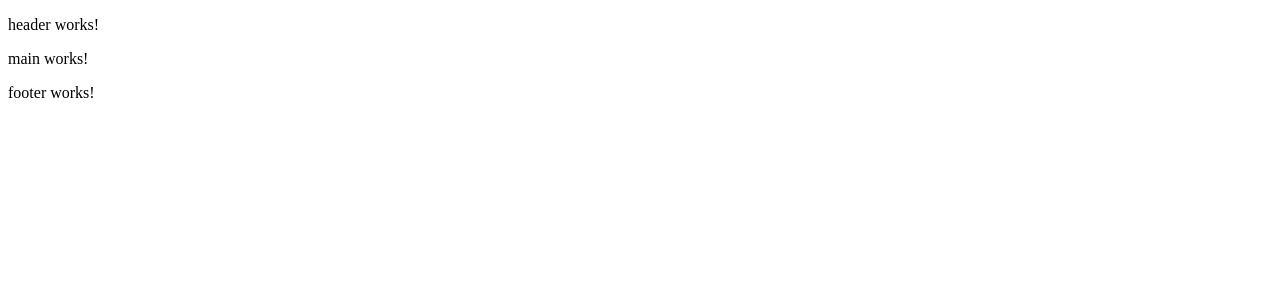
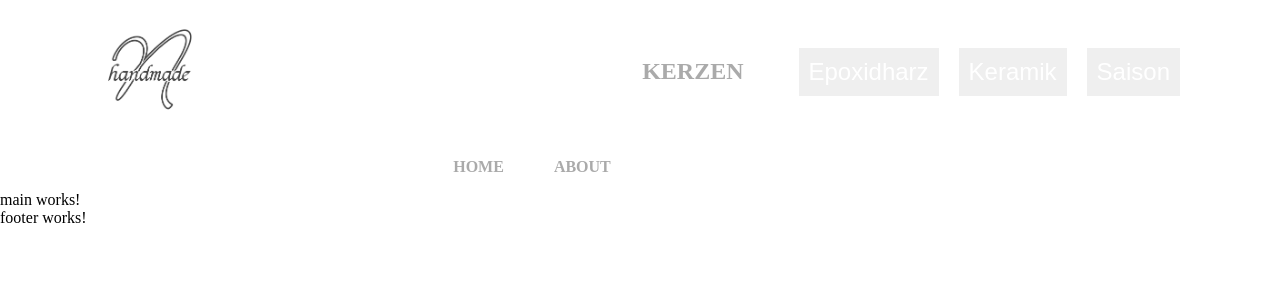
Before and after one commit to SebastianMT7/nathisKreativeWelt, an Angular app: page / in a window 1280 px wide. Shown: the top 300 px of the page. Built offline with nearby package versions, Linux system fonts and the light colour scheme.

Commit message:
start header

```diff
--- a/src/app/header/header.component.html
+++ b/src/app/header/header.component.html
@@ -1 +1,63 @@
-<p>header works!</p>
+<header>
+    <div>
+        <img class="logo" src="/assets/img/logo.jpg" alt="">
+    </div>
+    <div class="dropdown-container">
+        <div class="dropdown">
+            <nav class="stroke">
+            <ul>
+                <li (click)="openDropdown(1)" class="dropdown-button">
+                    <a href="#">Kerzen</a>
+                </li>
+            </ul>
+        </nav>
+            <!-- <button (click)="openDropdown(1)" class="dropdown-button">
+                <a href="#">Kerzen</a>
+            </button> -->
+            <ul *ngIf="dropdownOpen[1]" class="dropdown-menu">
+                <li (click)="closeDropdowns()">Standkerzen</li>
+                <li (click)="closeDropdowns()">Becherkerzen</li>
+                <li (click)="closeDropdowns()">Personalisierungen</li>
+            </ul>
+        </div>
+        <div class="dropdown">
+            <button (click)="openDropdown(2)" class="dropdown-button">Epoxidharz
+            </button>
+            <ul *ngIf="dropdownOpen[2]" class="dropdown-menu">
+                <li (click)="closeDropdowns()">Figuren</li>
+                <li (click)="closeDropdowns()">Schalen/Untersetzer</li>
+                <li (click)="closeDropdowns()">Uhren</li>
+                <li (click)="closeDropdowns()">Sonstiges</li>
+                <li (click)="closeDropdowns()">Personalisierungen</li>
+            </ul>
+        </div>
+        <div class="dropdown">
+            <button (click)="openDropdown(3)" class="dropdown-button">Keramik
+            </button>
+            <ul *ngIf="dropdownOpen[3]" class="dropdown-menu">
+                <li (click)="closeDropdowns()">Teelichthalter/Döschen</li>
+                <li (click)="closeDropdowns()">Schalen/Untersetzer</li>
+                <li (click)="closeDropdowns()">Sonstiges</li>
+            </ul>
+        </div>
+        <div class="dropdown">
+            <button (click)="openDropdown(4)" class="dropdown-button">Saison
+            </button>
+            <ul *ngIf="dropdownOpen[4]" class="dropdown-menu">
+                <li (click)="closeDropdowns()">Valentinstag</li>
+                <li (click)="closeDropdowns()">Ostern</li>
+                <li (click)="closeDropdowns()">Frühling</li>
+                <li (click)="closeDropdowns()">Sommer</li>
+                <li (click)="closeDropdowns()">Herbst</li>
+                <li (click)="closeDropdowns()">Winter</li>
+            </ul>
+        </div>
+    </div>
+</header>
+
+<nav class="stroke">
+    <ul>
+        <li><a href="#">Home</a></li>
+        <li><a href="#">About</a></li>
+    </ul>
+</nav>
--- a/src/app/header/header.component.scss
+++ b/src/app/header/header.component.scss
@@ -0,0 +1,123 @@
+@import "../../styles.scss";
+
+header {
+    @include dFlex($jc: space-between);
+    padding: 20px 100px;
+    //background-color: $darkBlue;
+}
+
+.logo {
+    width: 100px;
+    border-radius: 20px;
+}
+
+.dropdown-container {
+    @include dFlex($gap: 20px);
+    // display: flex;
+    // flex-wrap: wrap;
+    // gap: 20px;
+
+}
+
+.dropdown {
+    position: relative;
+    display: inline-block;
+}
+
+.dropdown-button {
+    padding: 10px;
+    //background-color: $middleBlue;
+    color: white;
+    border: none;
+    cursor: pointer;
+    font-size: 24px;
+
+    &:hover {
+        //background-color: $darkBlue;
+    }
+}
+
+.dropdown-menu {
+    box-sizing: border-box;
+    position: absolute;
+    top: 100%;
+    left: 0;
+    list-style: none;
+    padding: 0;
+    margin: 0;
+    background-color: white;
+    border: 1px solid $middleBlue;
+    z-index: 1000;
+}
+
+.dropdown-menu li {
+    padding: 10px;
+    white-space: nowrap;
+    cursor: pointer;
+}
+
+.dropdown-menu li:hover {
+    background-color: #f1f1f1;
+}
+
+
+
+
+
+/* NAVIGATION */
+nav {
+    width: 80%;
+    background: #fff;
+}
+
+nav ul {
+    list-style: none;
+    text-align: center;
+}
+
+nav ul li {
+    display: inline-block;
+}
+
+nav ul li a {
+    display: block;
+    padding: 15px;
+    text-decoration: none;
+    color: #aaa;
+    font-weight: 800;
+    text-transform: uppercase;
+    margin: 0 10px;
+}
+
+nav ul li a,
+nav ul li a:after,
+nav ul li a:before {
+    transition: all .5s;
+}
+
+nav ul li a:hover {
+    color: #555;
+}
+
+
+/* stroke */
+nav.stroke ul li a {
+    position: relative;
+}
+
+nav.stroke ul li a:after {
+    position: absolute;
+    bottom: 0;
+    left: 0;
+    right: 0;
+    margin: auto;
+    width: 0%;
+    content: '.';
+    color: transparent;
+    background: #aaa;
+    height: 1px;
+}
+
+nav.stroke ul li a:hover:after {
+    width: 100%;
+}
--- a/src/app/header/header.component.ts
+++ b/src/app/header/header.component.ts
@@ -1,12 +1,28 @@
+import { CommonModule } from '@angular/common';
 import { Component } from '@angular/core';
 
 @Component({
   selector: 'app-header',
   standalone: true,
-  imports: [],
+  imports: [CommonModule],
   templateUrl: './header.component.html',
   styleUrl: './header.component.scss'
 })
 export class HeaderComponent {
+  dropdownOpen: { [key: number]: boolean } = {};
 
+  openDropdown(index: number) {
+    if (this.dropdownOpen[index]) {
+      this.dropdownOpen[index] = false;
+    } else {
+      this.closeDropdowns();
+      this.dropdownOpen[index] = true;
+    }
+  }
+
+  closeDropdowns() {
+    for (let key in this.dropdownOpen) {
+      this.dropdownOpen[key] = false;
+    }
+  }
 }
--- a/src/styles.scss
+++ b/src/styles.scss
@@ -1 +1,21 @@
-/* You can add global styles to this file, and also import other style files */
+// @import "./fonts.scss";
+
+$darkestBlue: #012E4B;
+$darkBlue: #036280;
+$middleBlue: #378BA5;
+$lightBlue: #81BFCE;
+$white: #E8EDE7;
+
+@mixin dFlex($jc: center, $ai: center, $fd: row, $gap: 0) {
+    display: flex;
+    flex-direction: $fd;
+    justify-content: $jc;
+    align-items: $ai;
+    gap: $gap;
+  }
+
+  * {
+    margin: 0;
+    box-sizing: border-box;
+    scroll-behavior: smooth;
+  }
```
Also changed, not shown: src/assets/img/logo.jpg (added).
